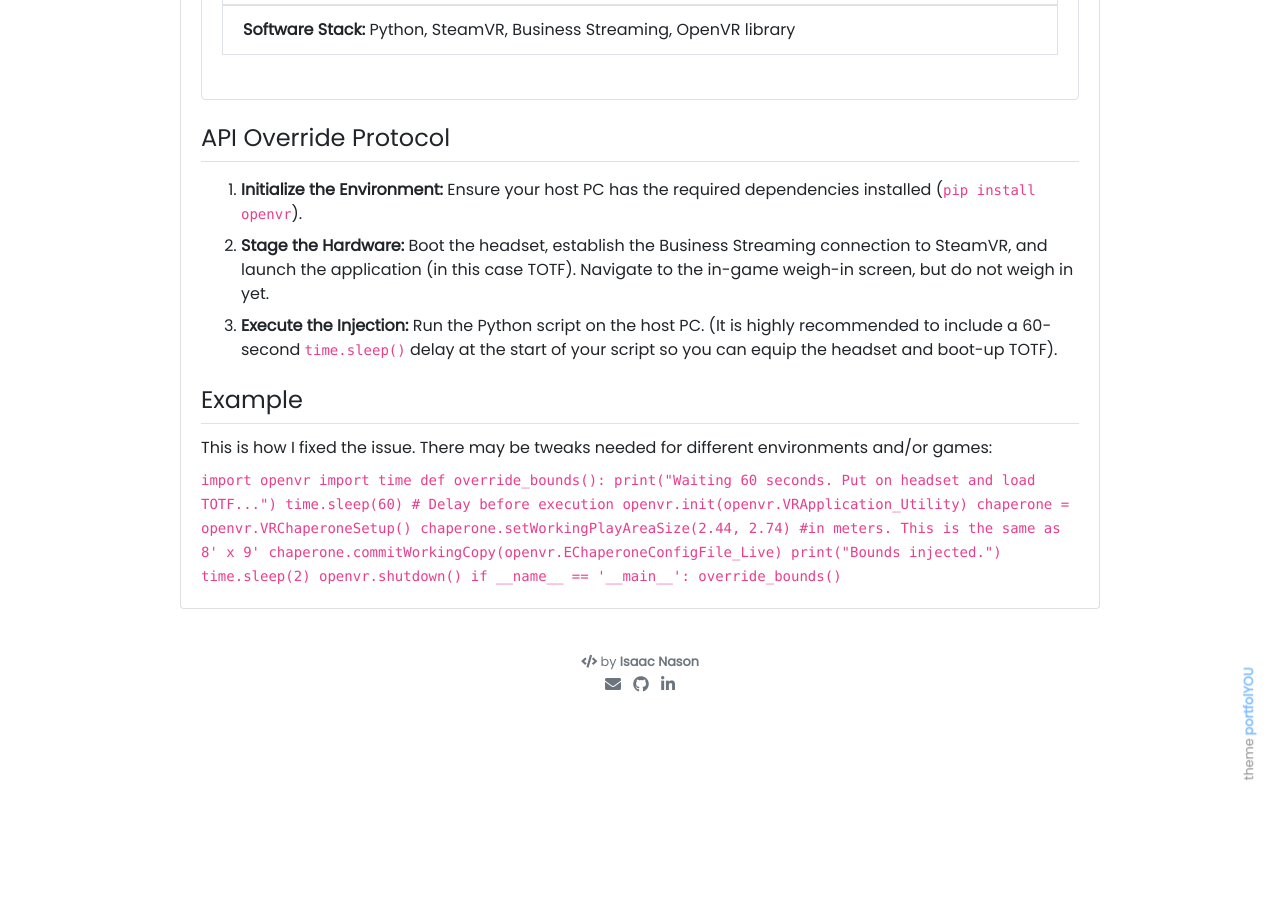
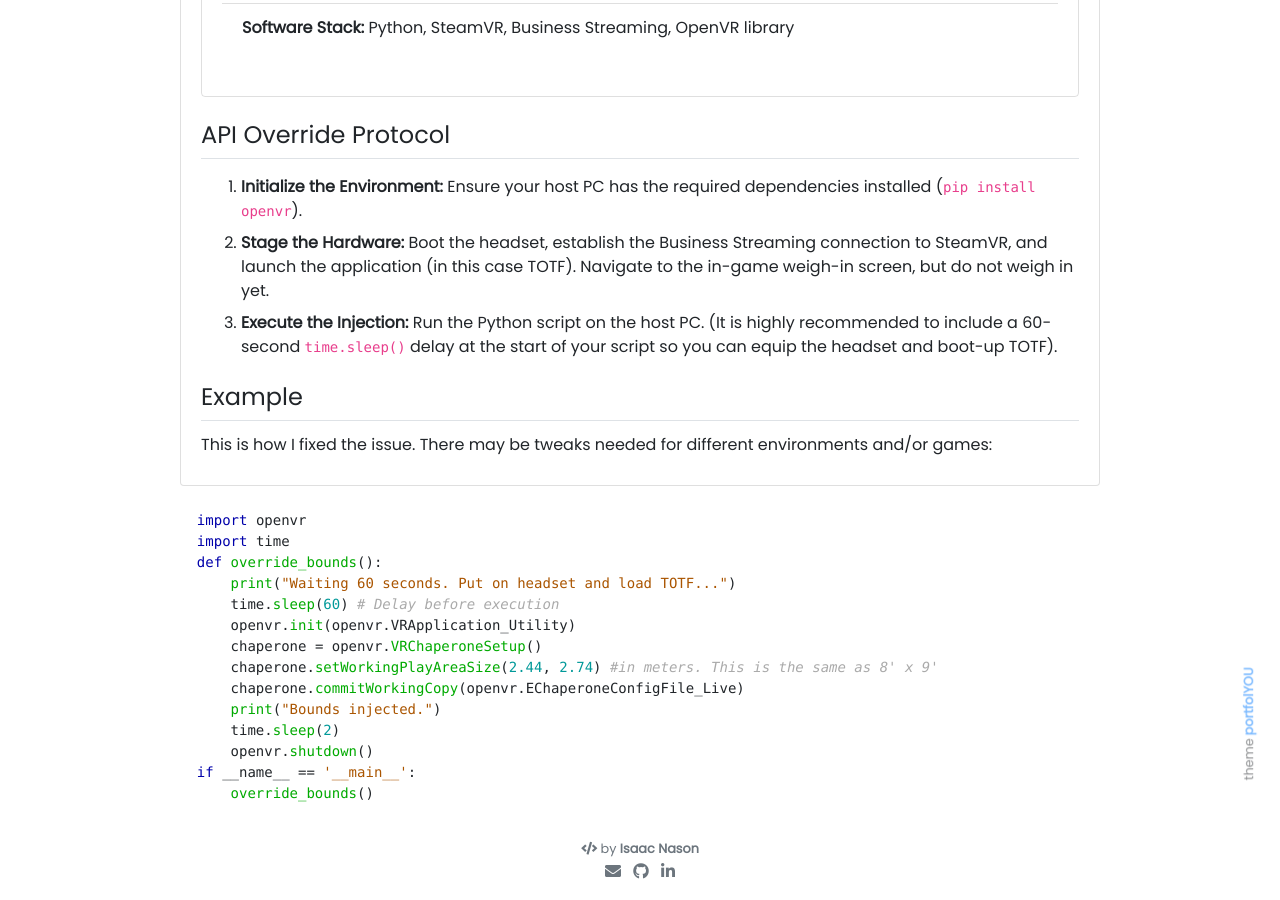
Before and after one commit to mistabowhunta/github.io, a Jekyll site: the page built from _posts/2026-05-07-override-totf-bounds.md, in a window 1280 px wide and 900 px high, scrolled down 718 px. Built offline with Jekyll 4.4.1, drawn with Linux system fonts in a browser that asks for light colours; our own code applies the rules of GitHub Pages for plain Markdown files; before the commit the page ends 1431 px from its top, so only the background shows below that.

Commit message:
Update 2026-05-07-override-totf-bounds.md

````diff
--- a/_posts/2026-05-07-override-totf-bounds.md
+++ b/_posts/2026-05-07-override-totf-bounds.md
@@ -11,12 +11,12 @@ date: 2026-05-07
     <p>
       The Virtuix Omni One Pico 4 utilizes a highly customized Pico OS designed strictly for Virtuix Omni One. At the firmware level, the headset enforces a hardcoded 1.5m x 1.5m safety boundary to perfectly match the physical footprint of the treadmill base.When playing PCVR games via Pico Business Streaming, the Omni OS actively injects this static boundary into the SteamVR Chaperone API. This breaks the spatial AI in room-scale games like The Thrill of the Fight (TOTF), as the game requires a larger registered play area to calculate opponent distance and movement. Standard fixes—such as redrawing boundaries, editing chaperone_info.vrchap config files, or using standard OpenVR advanced settings—fail because the Omni firmware continuously polls and overwrites the API at runtime to prevent the user from virtually stepping off the treadmill.
     </p>
-    <div class="card mb-4 bg-transparent border">
+    <div class="card mb-4 bg-transparent">
       <div class="card-body">
         <h4 class="card-title border-bottom pb-2">Hardware & Software</h4>
         <ul class="list-group list-group-flush mb-4">
-          <li class="list-group-item bg-transparent border"><strong>VR Hardware:</strong> Virtuix Omni One Pico 4 (Custom OS Ecosystem)</li>
-          <li class="list-group-item bg-transparent border"><strong>Software Stack:</strong> Python, SteamVR, Business Streaming, OpenVR library</li>
+          <li class="list-group-item bg-transparent"><strong>VR Hardware:</strong> Virtuix Omni One Pico 4 (Custom OS Ecosystem)</li>
+          <li class="list-group-item bg-transparent"><strong>Software Stack:</strong> Python, SteamVR, Business Streaming, OpenVR library</li>
         </ul>
       </div>
     </div>
@@ -28,21 +28,21 @@ date: 2026-05-07
     </ol>
     <h4 class="card-title border-bottom pb-2 mt-4">Example</h4>
       <p class="mb-2">This is how I fixed the issue. There may be tweaks needed for different environments and/or games:</p>
-    <code>
-      import openvr
-      import time
-      def override_bounds():
-          print("Waiting 60 seconds. Put on headset and load TOTF...")
-          time.sleep(60) # Delay before execution
-          openvr.init(openvr.VRApplication_Utility)
-          chaperone = openvr.VRChaperoneSetup()
-          chaperone.setWorkingPlayAreaSize(2.44, 2.74) #in meters. This is the same as 8' x 9'
-          chaperone.commitWorkingCopy(openvr.EChaperoneConfigFile_Live)
-          print("Bounds injected.")
-          time.sleep(2)
-          openvr.shutdown()
-      if __name__ == '__main__':
-          override_bounds()
-    </code>
   </div>
 </div>
+```python
+  import openvr
+  import time
+  def override_bounds():
+      print("Waiting 60 seconds. Put on headset and load TOTF...")
+      time.sleep(60) # Delay before execution
+      openvr.init(openvr.VRApplication_Utility)
+      chaperone = openvr.VRChaperoneSetup()
+      chaperone.setWorkingPlayAreaSize(2.44, 2.74) #in meters. This is the same as 8' x 9'
+      chaperone.commitWorkingCopy(openvr.EChaperoneConfigFile_Live)
+      print("Bounds injected.")
+      time.sleep(2)
+      openvr.shutdown()
+  if __name__ == '__main__':
+      override_bounds()
+```
````
